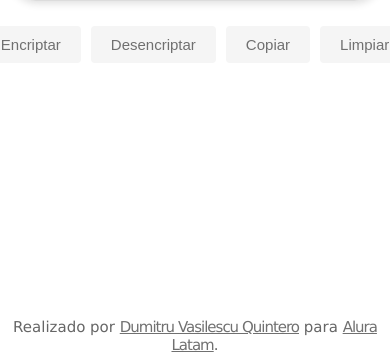
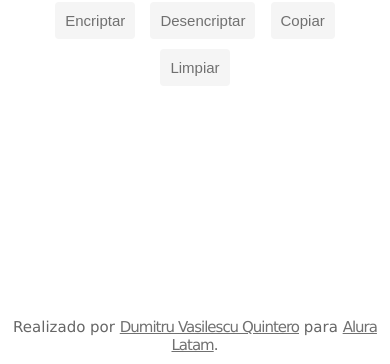
Before and after one commit to DumitruV90/Challenge-alura-decoder, a plain HTML site: page index.html in a window 390 px wide. Shown: the part 480-844 px from the top of the page. Drawn offline with Linux system fonts and the light colour scheme.

Commit message:
buttons' padding media query

```diff
--- a/style.css
+++ b/style.css
@@ -55,8 +55,8 @@ main {
 
 .input-options {
     margin-top: 20px;
-    display: flex;
-    justify-content: center;
+    text-align: center;
+
   }
 
 button {
@@ -152,4 +152,8 @@ footer a:hover, footer a:active {text-decoration: underline; color: #00628f; bac
         width: 85%;
     }
 
+    button {
+        padding: 10px 10px;
+    }
+
 }
```
Also changed, not shown: index.html (line endings or trailing spaces).
